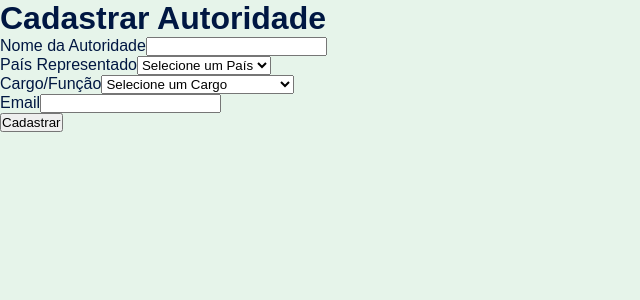
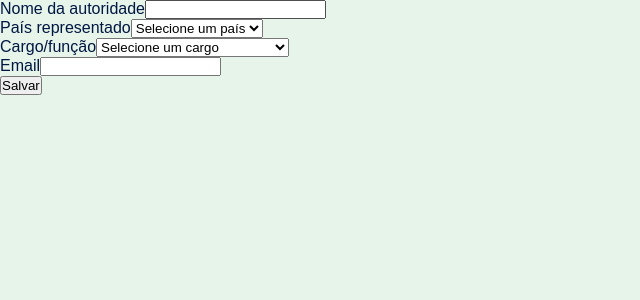
Before and after one commit to Leticia-SS/Assessment-React-Web, a Next.js app in the folder assessment/: page /AuthorityForm in a window 1280 px wide. Shown: the top 300 px of the page, without its empty margins (0-640 px from the left). Built offline with nearby package versions, Linux system fonts and the light colour scheme.

Commit message:
feat: ajust AuthorityForm

```diff
--- a/assessment/src/app/AuthorityForm/page.js
+++ b/assessment/src/app/AuthorityForm/page.js
@@ -1,87 +1,95 @@
 'use client'
 
 import { useState, useEffect } from 'react';
-import { useRouter } from 'next/navigation';
-import styles from './page.module.css';
+import './page.module.css';
 
-const AuthorityForm = ({ onSelectCountry }) => {
-    const [authorities, setAuthorities] = useState({});
+const positions = ['Chefe de Estado', 'Ministro de Finanças', 'Presidente de Banco Central'];
+
+export default function AuthorityForm() {
   const [countries, setCountries] = useState([]);
+  const [authorities, setAuthorities] = useState([]);
   const [formData, setFormData] = useState({
     name: '',
     country: '',
     position: '',
-        email: ''
+    email: '',
   });
-    const [emailValid, setEmailValid] = useState(true);
-    const router = useRouter();
+  const [errors, setErrors] = useState({});
 
   useEffect(() => {
     const storedCountries = localStorage.getItem('g20CountriesData');
+    const storedAuthorities = localStorage.getItem('authorities');
     if (storedCountries) {
-            setCountries(JSON.parse(storedCountries));
+      const parsedCountries = JSON.parse(storedCountries);
+      console.log("Países carregados:", parsedCountries);
+      setCountries(parsedCountries);
+    }
+    if (storedAuthorities) {
+      const parsedAuthorities = JSON.parse(storedAuthorities);
+      console.log("Autoridades carregadas:", parsedAuthorities);
+      setAuthorities(parsedAuthorities);
     }
   }, []);
 
-    const validateEmail = (email, tld) => {
-        const domain = email.split('@')[1];
-        return domain.endsWith(tld);
+  const validateForm = () => {
+    const newErrors = {};
+
+    if (!formData.name.trim() || formData.name.split(' ').length < 2) {
+      newErrors.name = 'Digite o nome completo';
+    }
+
+    if (!formData.country) {
+      newErrors.country = 'Selecione um país';
+    }
+
+    if (!formData.position) {
+      newErrors.position = 'Selecione um cargo';
+    } else {
+      const existingAuthority = authorities.find(
+        (auth) => auth.country === formData.country && auth.position === formData.position
+      );
+      if (existingAuthority) {
+        newErrors.position = 'Essa posição já existe para este país';
+      }
+    }
+
+    if (!formData.email) {
+      newErrors.email = 'Digite um email';
+    } else {
+      const country = countries.find((c) => c.name === formData.country);
+      if (country && !formData.email.endsWith(`.${country.tld}`)) {
+        newErrors.email = `Email deve terminar com .${country.tld}`;
+      }
+    }
+
+    setErrors(newErrors);
+    return Object.keys(newErrors).length === 0;
+  };
+
+  const saveAuthority = (authority) => {
+    const updatedAuthorities = [...authorities, authority];
+    setAuthorities(updatedAuthorities);
+    localStorage.setItem('authorities', JSON.stringify(updatedAuthorities));
+  };
+
+  const handleSubmit = (e) => {
+    e.preventDefault();
+    if (validateForm()) {
+      saveAuthority(formData);
+      setFormData({ name: '', country: '', position: '', email: '' });
+      alert('Autoridade Salva!');
+    }
   };
 
   const handleChange = (e) => {
     const { name, value } = e.target;
-        setFormData({
-            ...formData,
-            [name]: value
-        });
-
-        if (name === 'email') {
-            const selectedCountry = countries.find(country => country.name.common === formData.country);
-            const tld = selectedCountry?.tld[0] || '';
-            setEmailValid(validateEmail(value, tld));
-        }
-    };
-
-    const handleSubmit = (e) => {
-        e.preventDefault();
-
-        const { name, country, position, email } = formData;
-
-        if (!name || !country || !position || !email || !emailValid) {
-            alert("Todos os campos devem ser preenchidos corretamente!");
-            return;
-        }
-
-        if (authorities[country]?.[position]) {
-            alert(`Já existe uma autoridade com o cargo "${position}" para o país ${country}`);
-            return;
-        }
-
-        setAuthorities(prevAuthorities => {
-            const updatedAuthorities = {
-                ...prevAuthorities,
-                [country]: {
-                    ...prevAuthorities[country],
-                    [position]: { name, email }
-                }
-            };
-
-            localStorage.setItem('authoritiesData', JSON.stringify(updatedAuthorities));
-
-            return updatedAuthorities;
-        });
-
-        onSelectCountry(country);
-
-        router.push(`/countries?country=${country}`);
+    setFormData({ ...formData, [name]: value });
   };
 
   return (
-        <div className={styles.container}>
-            <h1>Cadastrar Autoridade</h1>
-            <form onSubmit={handleSubmit}>
-                <div className={styles.formGroup}>
-                    <label htmlFor="name">Nome da Autoridade</label>
+    <form onSubmit={handleSubmit} className="authority-form">
+      <div className="form-group">
+        <label htmlFor="name">Nome da autoridade</label>
         <input
           type="text"
           id="name"
@@ -90,10 +98,11 @@ const AuthorityForm = ({ onSelectCountry }) => {
           onChange={handleChange}
           required
         />
+        {errors.name && <p className="error">{errors.name}</p>}
       </div>
 
-                <div className={styles.formGroup}>
-                    <label htmlFor="country">País Representado</label>
+      <div className="form-group">
+        <label htmlFor="country">País representado</label>
         <select
           id="country"
           name="country"
@@ -101,17 +110,18 @@ const AuthorityForm = ({ onSelectCountry }) => {
           onChange={handleChange}
           required
         >
-                        <option value="">Selecione um País</option>
-                        {countries.map(country => (
-                            <option key={country.name.common} value={country.name.common}>
-                                {country.name.common}
+          <option value="">Selecione um país</option>
+          {countries.map((country) => (
+            <option key={country.name} value={country.name}>
+              {country.name}
             </option>
           ))}
         </select>
+        {errors.country && <p className="error">{errors.country}</p>}
       </div>
 
-                <div className={styles.formGroup}>
-                    <label htmlFor="position">Cargo/Função</label>
+      <div className="form-group">
+        <label htmlFor="position">Cargo/função</label>
         <select
           id="position"
           name="position"
@@ -119,16 +129,17 @@ const AuthorityForm = ({ onSelectCountry }) => {
           onChange={handleChange}
           required
         >
-                        <option value="">Selecione um Cargo</option>
-                        {['Chefe de Estado', 'Ministros de Finança', 'Presidente de Banco Central'].map(position => (
+          <option value="">Selecione um cargo</option>
+          {positions.map((position) => (
             <option key={position} value={position}>
               {position}
             </option>
           ))}
         </select>
+        {errors.position && <p className="error">{errors.position}</p>}
       </div>
 
-                <div className={styles.formGroup}>
+      <div className="form-group">
         <label htmlFor="email">Email</label>
         <input
           type="email"
@@ -138,13 +149,10 @@ const AuthorityForm = ({ onSelectCountry }) => {
           onChange={handleChange}
           required
         />
-                    {!emailValid && <span className={styles.error}>O domínio do email deve corresponder ao TLD do país selecionado.</span>}
+        {errors.email && <p className="error">{errors.email}</p>}
       </div>
 
-                <button type="submit" className={styles.submitButton}>Cadastrar</button>
+      <button type="submit" className="submit-button">Salvar</button>
     </form>
-        </div>
   );
-};
-
-export default AuthorityForm;
+}
```
Lines whose indentation alone changed are shown as unchanged.
